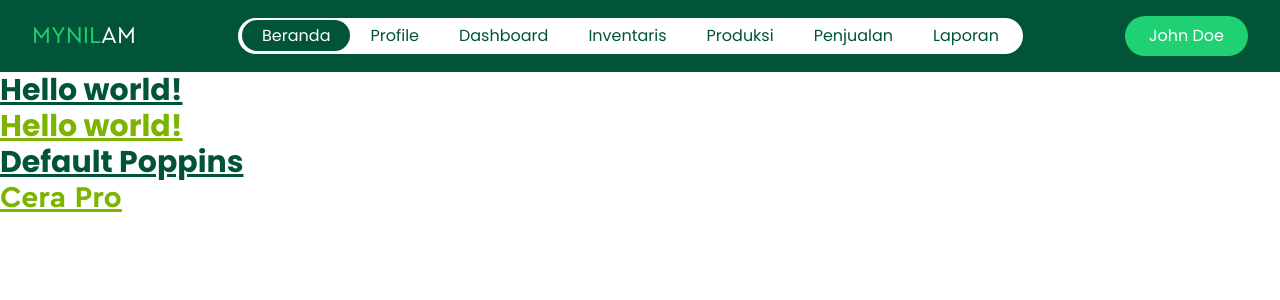
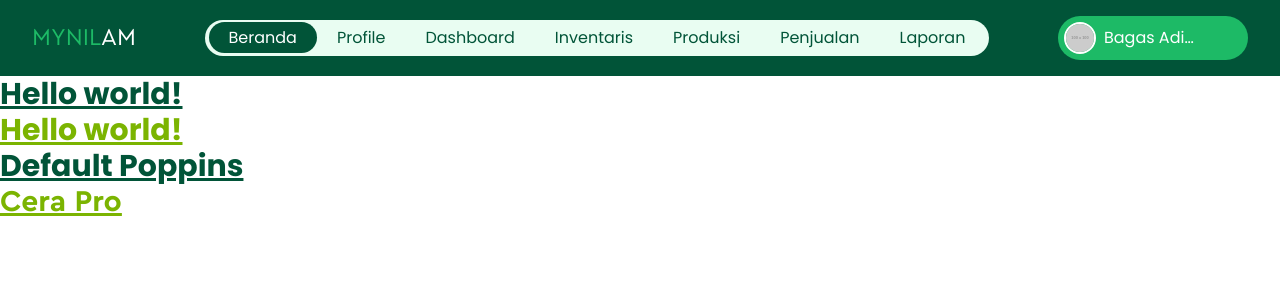
Before and after one commit to saptadi73/fe-mynilam-new, a Vue app: page / in a window 1280 px wide. Shown: the top 300 px of the page. Built offline with nearby package versions, Linux system fonts and the light colour scheme.

Commit message:
feat(navbar): pop up user profile menu

```diff
--- a/src/components/TheNavbar.vue
+++ b/src/components/TheNavbar.vue
@@ -1,14 +1,37 @@
 <template>
-  <div class="flex items-center justify-between bg-primary py-4 px-8">
+  <div class="flex items-center justify-between space-x-3 bg-primary py-4 px-8">
+    <!-- logo -->
     <div class="font-cera text-white text-2xl"><span class="text-primary-3">MYNIL</span>AM</div>
-    <ul class="hidden lg:flex items-center text-primary bg-white rounded-full py-1.5 px-1">
+    <!-- navbar menu -->
+    <ul class="hidden lg:flex items-center text-primary bg-primary-light rounded-full py-1.5 px-1">
       <li v-for="menu in menuList" class="cursor-pointer">
         <router-link :to="menu.path" class="px-5 py-1 rounded-full transition duration-500">
           {{ menu.name }}
         </router-link>
       </li>
     </ul>
-    <div class="hidden lg:block text-white bg-primary-3 py-2 px-6 rounded-full">John Doe</div>
+    <!-- user profile menu -->
+    <div class="relative">
+      <div class="max-w-[190px] cursor-pointer" @click="showPopUp = !showPopUp">
+        <div
+          class="hidden lg:flex items-center space-x-2 text-white bg-primary-3 hover:bg-[#20D173] p-1.5 rounded-full"
+        >
+          <img src="https://placehold.co/100" class="w-8 h-8 rounded-full border-2 border-white" />
+          <div class="line-clamp-1">Bagas Adi Rukma</div>
+        </div>
+      </div>
+      <!-- pop up -->
+      <div v-if="showPopUp" class="absolute z-50 top-[50px] -left-12 bg-primary-3 rounded-b-md">
+        <div class="flex items-center space-x-2 text-white bg-primary-3 p-3 rounded-full cursor-default">
+          <img src="https://placehold.co/100" class="w-7 h-7 rounded-full border-2 border-white" />
+          <div class="font-semibold">Bagas Adi Rukma</div>
+        </div>
+        <div class="text-center text-white text-sm font-semibold">
+          <div class="py-2 cursor-pointer hover:bg-[#20D173]">View Profile</div>
+          <div class="py-2 cursor-pointer rounded-b-md hover:bg-[#20D173]">Log Out</div>
+        </div>
+      </div>
+    </div>
   </div>
 </template>
 
@@ -24,6 +47,8 @@ const menuList = ref([
   { name: 'Penjualan', path: '/penjualan/daftar-penjualan' },
   { name: 'Laporan', path: '/laporan' },
 ])
+
+const showPopUp = ref(false)
 </script>
 
 <style scoped>
--- a/tailwind.config.js
+++ b/tailwind.config.js
@@ -6,7 +6,7 @@ export default {
       colors: {
         primary: '#015438',
         'primary-2': '#7BB401',
-        'primary-3': '#20D173',
+        'primary-3': '#1DBA66',
         'primary-light': '#E9FDF2',
       },
       fontFamily: {
```
